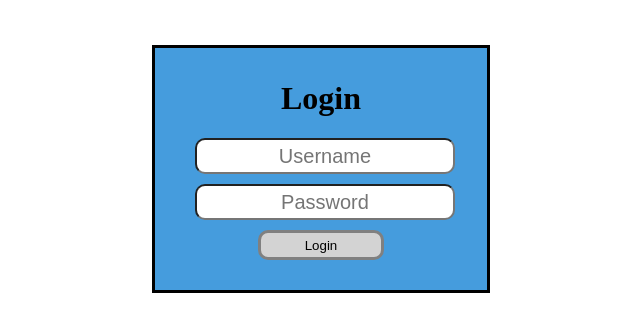
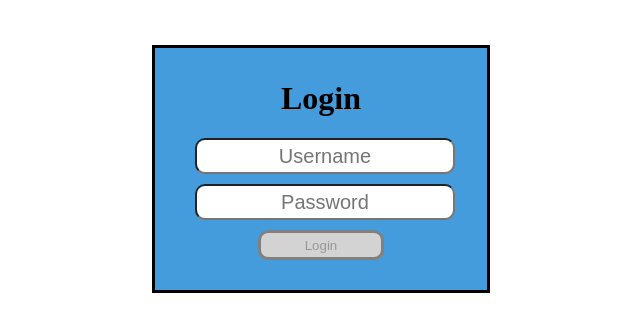
Before and after one commit to JoeriRoijenga/dashboardDSH, an Angular app: page /login in a window 1280 px wide. Shown: the part 263-594 px from the top of the page, without its empty margins (319-959 px from the left). Built offline with nearby package versions, Linux system fonts and the light colour scheme.

Commit message:
added checks for form

```diff
--- a/src/app/app-routing.module.ts
+++ b/src/app/app-routing.module.ts
@@ -3,7 +3,7 @@ import { Routes, RouterModule } from '@angular/router';
 import { LoginComponent } from './modules/user/login/login.component';
 
 const routes: Routes = [
-  {path: 'login', component: LoginComponent}
+    {path: 'login', component: LoginComponent}
   ];
 
 @NgModule({
--- a/src/app/app.module.ts
+++ b/src/app/app.module.ts
@@ -4,6 +4,7 @@ import { NgModule } from '@angular/core';
 import { AppRoutingModule } from './app-routing.module';
 import { AppComponent } from './app.component';
 import { SectionsModule } from './modules/sections/sections.module';
+import { UserModule } from './modules/user/user.module';
 
 @NgModule({
   declarations: [
@@ -12,7 +13,8 @@ import { SectionsModule } from './modules/sections/sections.module';
     imports: [
         BrowserModule,
         AppRoutingModule,
-        SectionsModule
+        SectionsModule,
+        UserModule
     ],
   providers: [],
   bootstrap: [AppComponent]
--- a/src/app/modules/user/login/login.component.html
+++ b/src/app/modules/user/login/login.component.html
@@ -1,11 +1,14 @@
 <div class="container">
   <div class="login-center">
     <img class="login-img" src="./../../../../assets/images/logo.png"><br>
-    <div class="login-form">
+    <form class="login-form" [formGroup]="loginForm" (submit)="onSubmit()">
       <h1>Login</h1>
-      <input type="text" id="username" placeholder="Username" />
-      <input type="password" id="password" placeholder="Password"/>
-      <button #submit class="login-submit">Login</button>
-    </div>
+      <input type="text" placeholder="Username" formControlName="username" autocomplete="off" />
+      <input type="password" placeholder="Password" formControlName="password" />
+      <button class="login-submit" [disabled]="loginForm.invalid">Login</button>
+      <div *ngIf="invalidLogin" style="color: white; font-weight: bold;">
+          <span>Invalid username or password!</span>
+      </div>
+    </form>
   </div>
 </div>
--- a/src/app/modules/user/login/login.component.ts
+++ b/src/app/modules/user/login/login.component.ts
@@ -1,4 +1,7 @@
 import { Component, OnInit } from '@angular/core';
+import { FormGroup, FormBuilder, Validators, FormControl } from '@angular/forms';
+import { Router } from '@angular/router';
+import { UserService } from '../../../services/user.service';
 
 @Component({
   selector: 'app-login',
@@ -6,10 +9,40 @@ import { Component, OnInit } from '@angular/core';
   styleUrls: ['./login.component.scss']
 })
 export class LoginComponent implements OnInit {
+  invalidLogin: boolean;
 
-  constructor() { }
+  constructor(
+    private formBuilder: FormBuilder,
+    private router: Router,
+    private userService: UserService
+  ) {
+    this.invalidLogin = false;
+  }
+
+  loginForm = this.formBuilder.group({
+    username: ['', Validators.compose([Validators.required])],
+    password: ['', Validators.required]
+  });
 
   ngOnInit(): void {
+
+  }
+
+  onSubmit(): void {
+    // console.log(this.loginForm.value);
+
+    if (this.loginForm.invalid) {
+      return;
+    }
+
+    const data = {
+      username: this.loginForm.controls.username.value,
+      password: this.loginForm.controls.password.value,
+    };
+
+    console.log(data);
+
+    this.invalidLogin = true;
   }
 
 }
--- a/src/app/modules/user/user.module.ts
+++ b/src/app/modules/user/user.module.ts
@@ -1,11 +1,13 @@
 import { NgModule } from '@angular/core';
 import { CommonModule } from '@angular/common';
 import { LoginComponent } from './login/login.component';
+import { ReactiveFormsModule } from '@angular/forms';
 
 @NgModule({
   declarations: [LoginComponent],
   imports: [
-    CommonModule
+    CommonModule,
+    ReactiveFormsModule
   ]
 })
 export class UserModule { }
--- /dev/null
+++ b/src/app/services/user.service.ts
@@ -0,0 +1,9 @@
+import { Injectable } from '@angular/core';
+
+@Injectable({
+  providedIn: 'root'
+})
+export class UserService {
+
+  constructor() { }
+}
```
Also changed, not shown: 1 other file (tests, documents, lock files or other folders).
